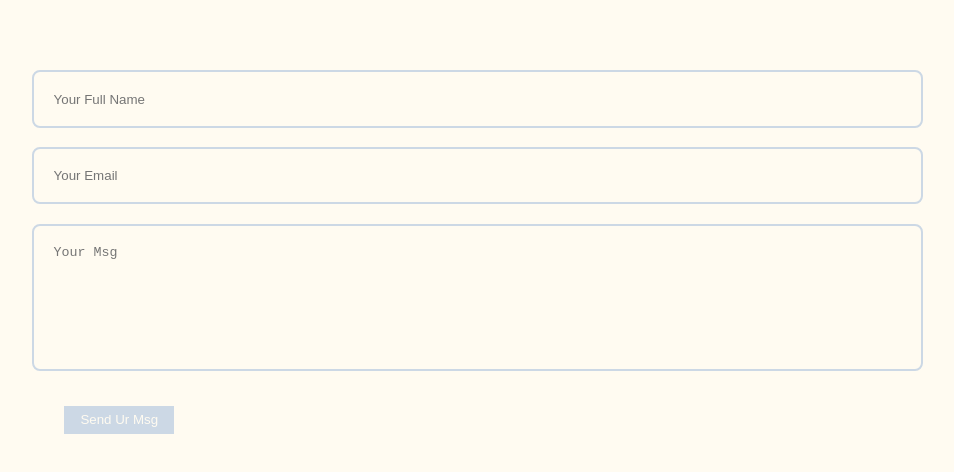
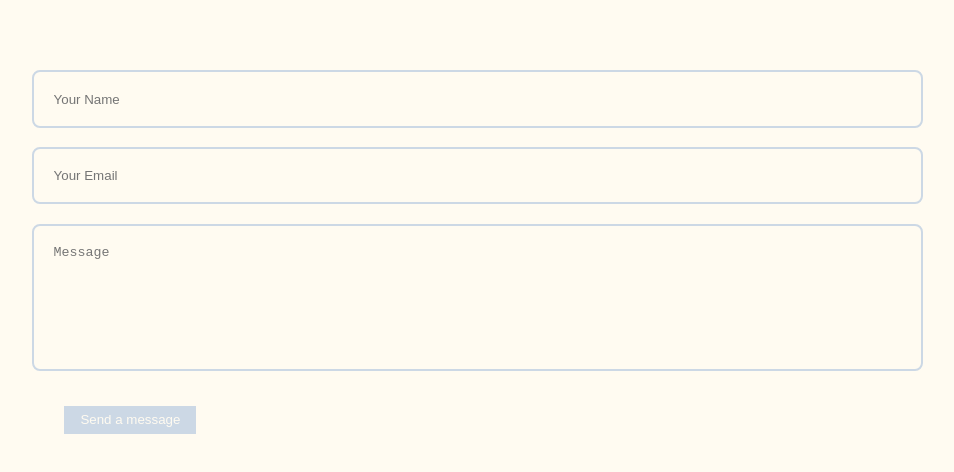
Before and after one commit to m347h/m347h.github.io, a React (Create React App) app: page / in a window 1280 px wide. Shown: the part 4048-4520 px from the top of the page, without its empty margins (164-1118 px from the left). Built offline with nearby package versions, Linux system fonts and the light colour scheme; a web font is replaced by a local one.

Commit message:
Update Contacts.js

```diff
--- a/components/Contacts.js
+++ b/components/Contacts.js
@@ -25,18 +25,18 @@ const Contacts = () => {
           <input
             type="text"
             name="name"
-            placeholder="Your Full Name"
+            placeholder="Your Name"
             required
           />
           <input type="email" name="email" placeholder="Your Email" required />
           <textarea
             name="message"
             rows="7"
-            placeholder="Your Msg"
+            placeholder="Message"
             required
           ></textarea>
           <button type="submit" className="btn btn-primary">
-            Send Ur Msg
+            Send a message
           </button>
         </form>
       </div>
```
